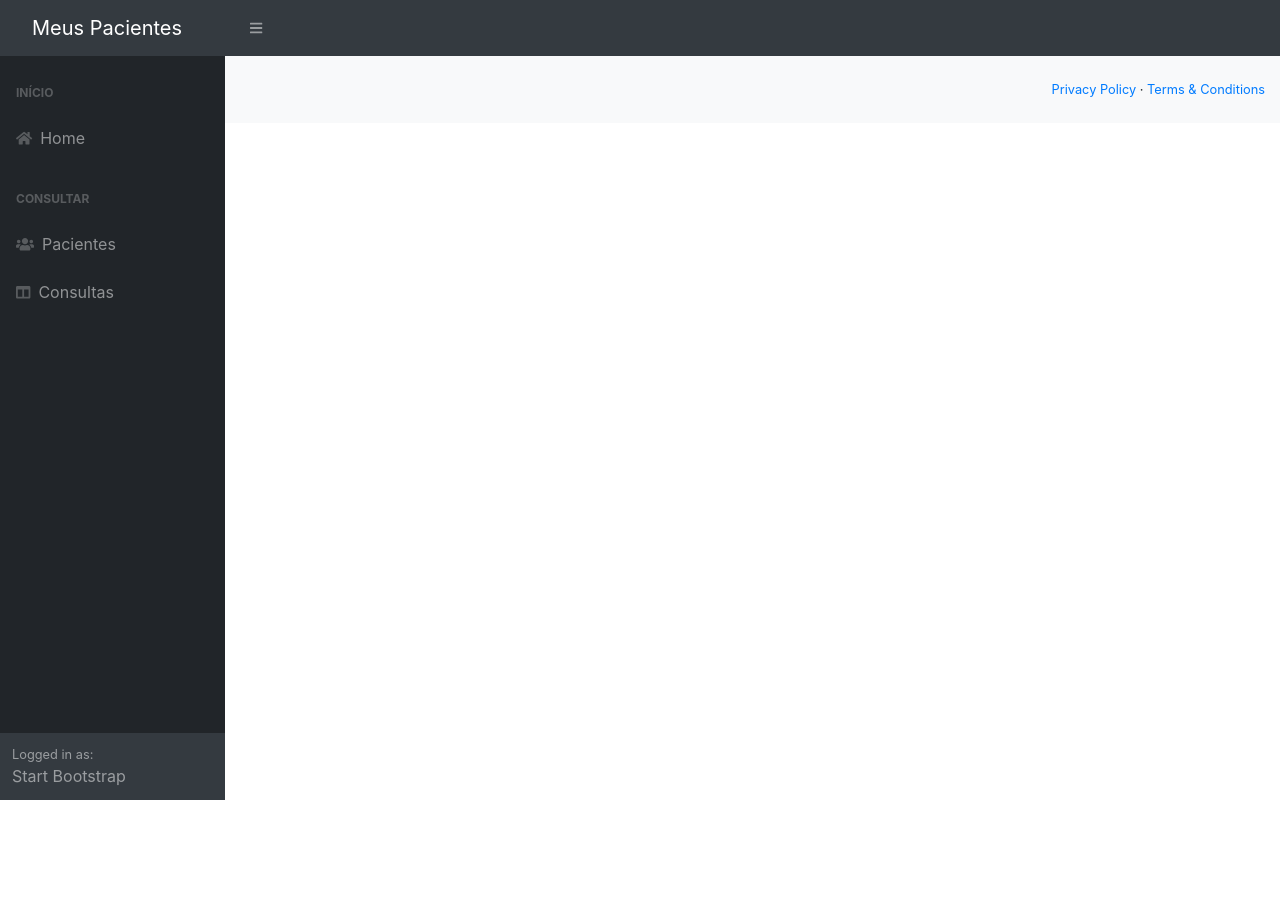
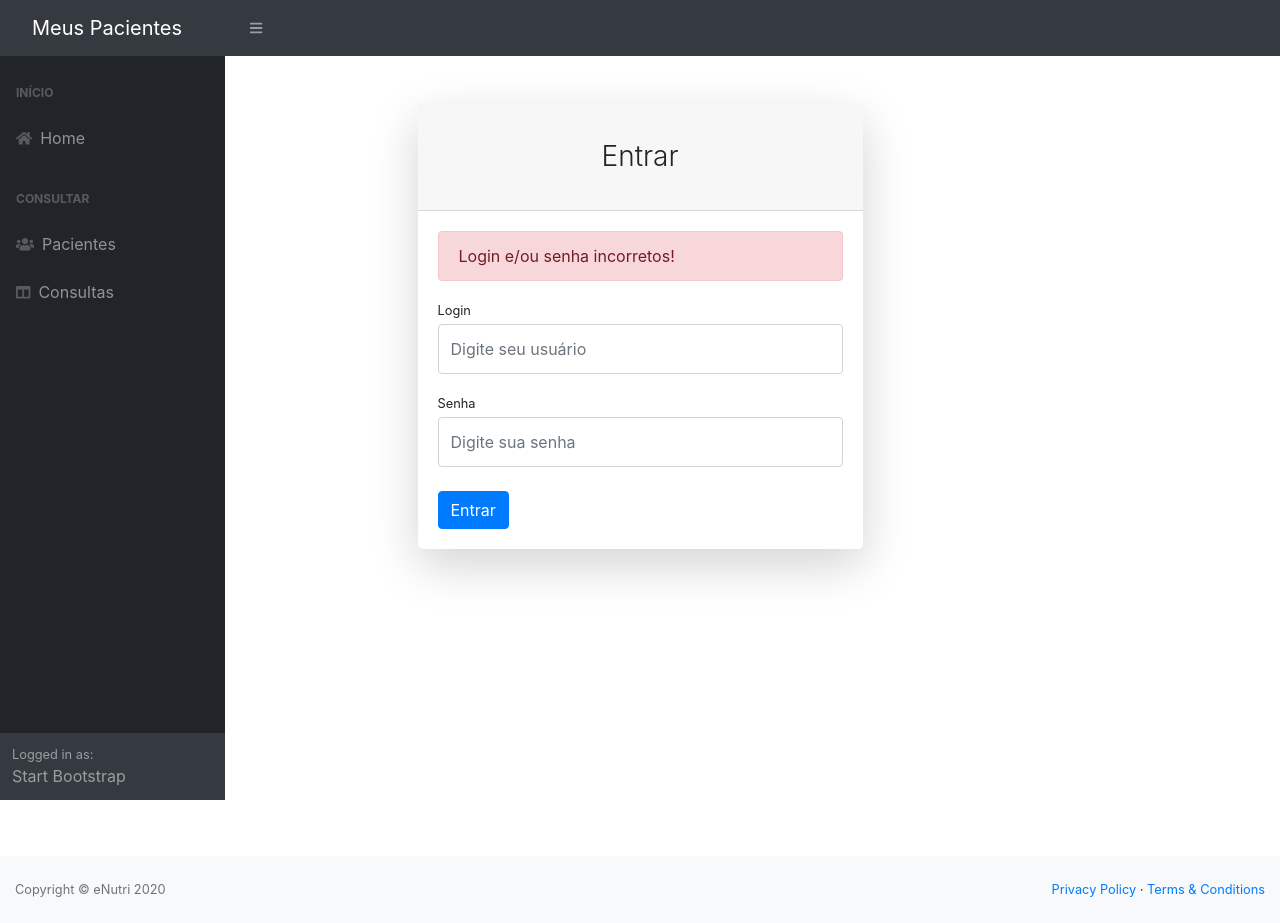
Before and after one commit to gabrielrlj/agenda-nutricionista-front, an Angular app: page /login in a window 1280 px wide. Before the commit this address led to /. Before the commit the page ends 800 px from the top, so only its background shows below. Built offline with nearby package versions, Linux system fonts and the light colour scheme.

Commit message:
criado o formulario de login

```diff
--- a/src/app/app-routing.module.ts
+++ b/src/app/app-routing.module.ts
@@ -1,9 +1,11 @@
 import { NgModule } from '@angular/core';
 import { Routes, RouterModule } from '@angular/router';
 import { HomeComponent } from './home/home.component';
+import { LoginComponent } from './login/login.component';
 
 
 const routes: Routes = [
+  {path : 'login', component: LoginComponent},
   {path : 'home', component: HomeComponent}
 ];
 
--- a/src/app/login/login.component.html
+++ b/src/app/login/login.component.html
@@ -1 +1,46 @@
-<p>login works!</p>
+<div id="layoutAuthentication">
+    <div id="layoutAuthentication_content">
+        <main>
+            <div class="container">
+                <div class="row justify-content-center">
+                    <div class="col-lg-5">
+                        <div class="card shadow-lg border-0 rounded-lg mt-5">
+                            <div class="card-header">
+                                <h3 class="text-center font-weight-light my-4">
+                                    Entrar
+                                </h3>
+                            </div>
+                            <div class="card-body">
+                                <div class="alert alert-danger">
+                                    Login e/ou senha incorretos!
+                                </div>
+
+                                <form #loginForm="ngForm" (submit)="onSubmit()">
+                                    <div class="form-group">
+                                        <label class="small mb-1">Login</label>
+                                        <input type="text" name="username"
+                                        [(ngModel)] = "username"
+                                        class="form-control py-4"
+                                        placeholder="Digite seu usuário">
+                                    </div>
+                                    <div class="form-group">
+                                        <label class="small mb-1">Senha</label>
+                                        <input type="password" name="password"
+                                        [(ngModel)] = "password"
+                                        class="form-control py-4"
+                                        placeholder="Digite sua senha">
+                                    </div>
+                                    <div class="form-group d-flex align-items-center justify-content-between mt-4 mb-0">
+                                        <button type="submit" class="btn btn-primary">
+                                            Entrar
+                                        </button>
+                                    </div>
+                                </form>
+                            </div>
+                        </div>
+                    </div>
+                </div>
+            </div>
+        </main>
+    </div>
+</div>
```
